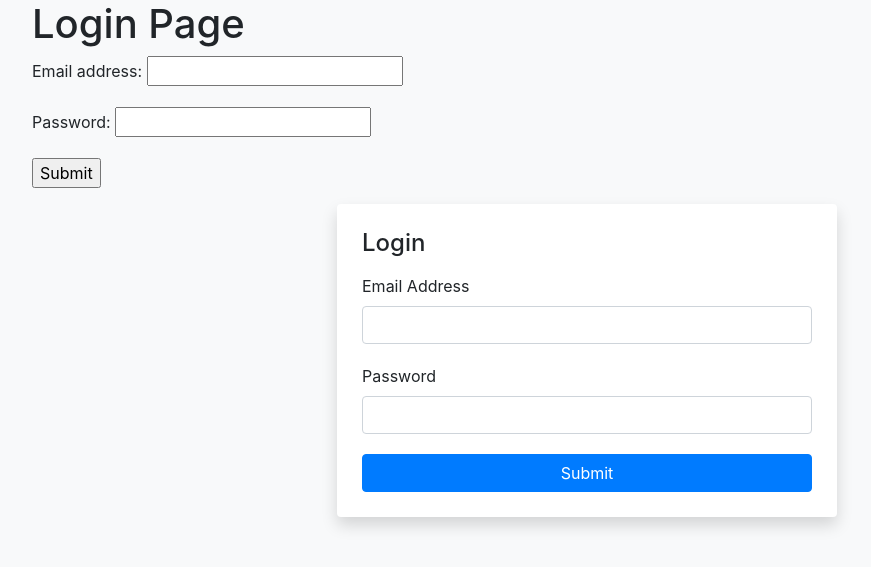
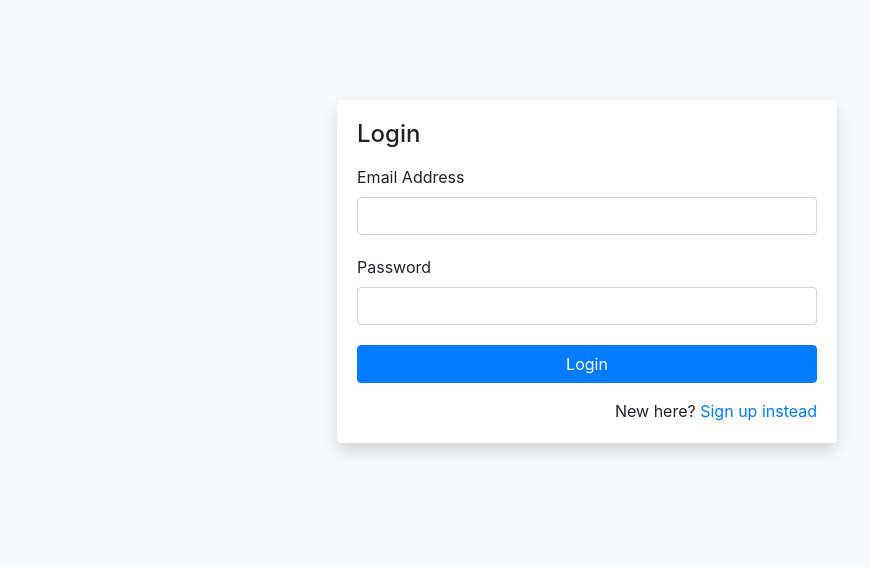
Before and after one commit to ajaidanial/skj_corp-task1, a Django app: page /login/ in a window 1280 px wide. Shown: the top 567 px of the page, without its empty margins (53-924 px from the left). Run offline with Django 3.2, Linux system fonts and the light colour scheme; some libraries are stand-ins or nearby versions.

Commit message:
login page done

```diff
--- a/main_app/forms.py
+++ b/main_app/forms.py
@@ -13,6 +13,10 @@ class LoginForm(ModelForm):
             "password",
         ]
 
+    def clean(self):
+        self._validate_unique = False
+        return self.cleaned_data
+
 
 class SignUpForm(ModelForm):
     """Form to signup user."""
--- a/main_app/static/main_app/main.css
+++ b/main_app/static/main_app/main.css
@@ -7,16 +7,14 @@ body {
 }
 
 .from_container {
-    position: relative;
+    display: flex;
+    justify-content: center;
 }
 
 .from_container>form {
     border: 0px;
-    padding: 25px;
+    padding: 20px;
     width: 100%;
-    position: absolute;
-    left: 50%;
-    transform: translateX(-50%);
 }
 
 @media only screen and (min-width: 600px) {
@@ -29,7 +27,13 @@ body {
     color: #dc3545 !important;
 }
 
-.form-group>.error_messages>ul {
+.errorlist {
     list-style: none;
+    margin: 0;
     padding: 0;
 }
+
+.main_container {
+    padding-top: 100px;
+    padding-bottom: 100px;
+}
--- a/main_app/templates/main_app/base.html
+++ b/main_app/templates/main_app/base.html
@@ -13,7 +13,7 @@
 
 <body class="bg-light">
 
-    <div class="container">
+    <div class="container main_container">
         {% block main_content %}
         {% endblock %}
     </div>
--- a/main_app/templates/main_app/login.html
+++ b/main_app/templates/main_app/login.html
@@ -1,17 +1,17 @@
 {% extends 'main_app/base.html' %}
 
 {% block main_content %}
-
-<h1>Login Page</h1>
-<form method="post">
-    {{ form.as_p }}
-    <input type="submit" />
-</form>
 
 <div class="from_container">
     <form method="POST" class="card shadow">
         {% csrf_token %}
         <h4 class="mb-3">Login</h4>
+
+        {% if form.non_field_errors %}
+        <div class="alert alert-danger" role="alert">
+            {{ form.non_field_errors }}
+        </div>
+        {% endif %}
 
         <div class="form-group">
             <label>Email Address</label>
@@ -26,7 +26,9 @@
             <small class="form-text error_messages">{{ form.errors.password }}</small>
         </div>
 
-        <button type="submit" class="btn btn-primary">Submit</button>
+        <button type="submit" class="btn btn-primary">Login</button>
+
+        <p class="mt-3 mb-0 text-right">New here? <a href="/signup/">Sign up instead</a></p>
     </form>
 </div>
 
--- a/main_app/views.py
+++ b/main_app/views.py
@@ -4,6 +4,7 @@ from django.contrib.auth.mixins import LoginRequiredMixin
 from django.shortcuts import redirect
 from django.views.generic import FormView, TemplateView
 
+from main_app.actions import LoginAction
 from main_app.auth import LogoutRequiredMixin
 from main_app.forms import LoginForm, SignUpForm
 from main_app.models import BaseUser
@@ -15,12 +16,13 @@ class LoginView(LogoutRequiredMixin, FormView):
     model = BaseUser
     form_class = LoginForm
     template_name = "main_app/login.html"
-    success_url = "home/"
+    success_url = "."
 
-    def form_valid(self, form):
-        # TODO: login action
-        self.object = form.save()
-        return super().form_valid(form)
+    def post(self, request, *args, **kwargs):
+        success, output = LoginAction(self).execute()
+        if not success:
+            return self.form_invalid(output["form"])
+        return self.form_valid(output["form"])
 
 
 class SignUpView(LogoutRequiredMixin, FormView):
@@ -29,7 +31,7 @@ class SignUpView(LogoutRequiredMixin, FormView):
     model = BaseUser
     form_class = SignUpForm
     template_name = "main_app/signup.html"
-    success_url = "home/"
+    success_url = "."
 
     def form_valid(self, form):
         # TODO: signup action
```
Also changed, not shown: main_app/actions.py (added, +26 -0 lines).
